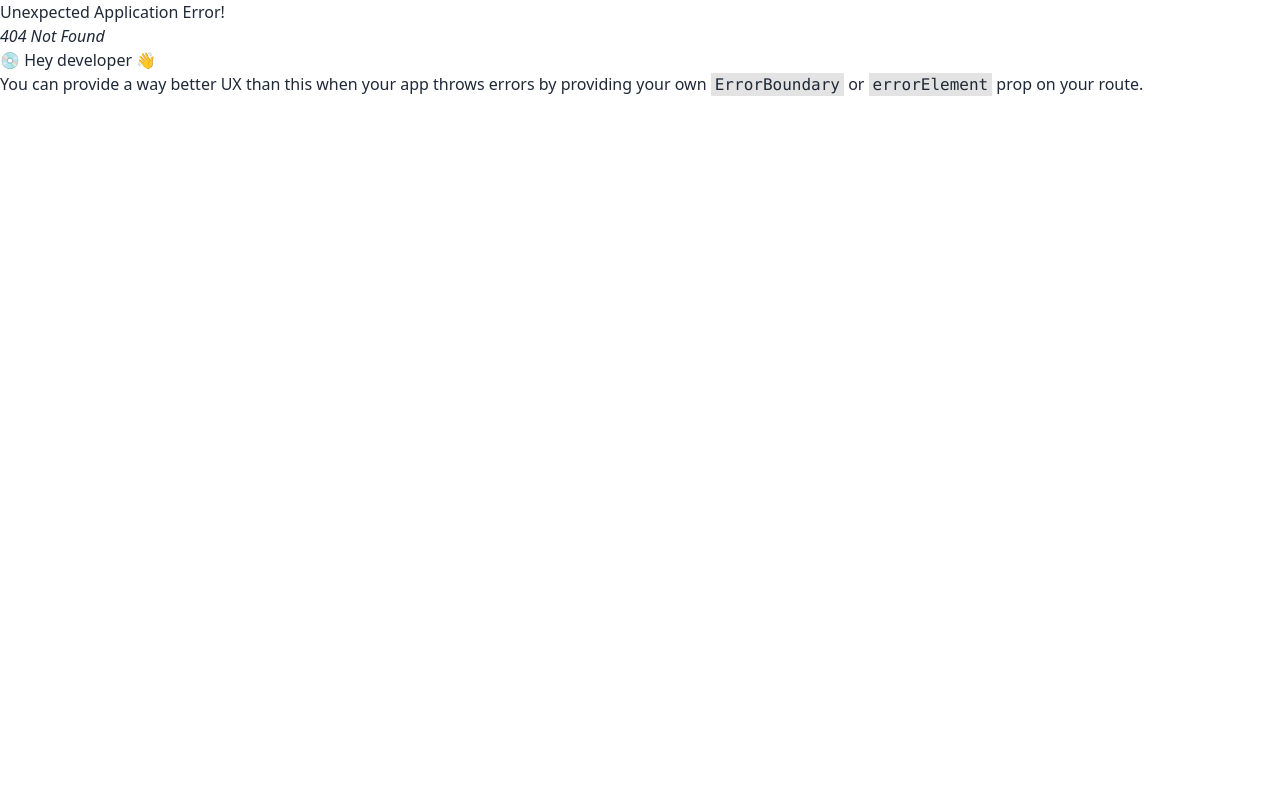
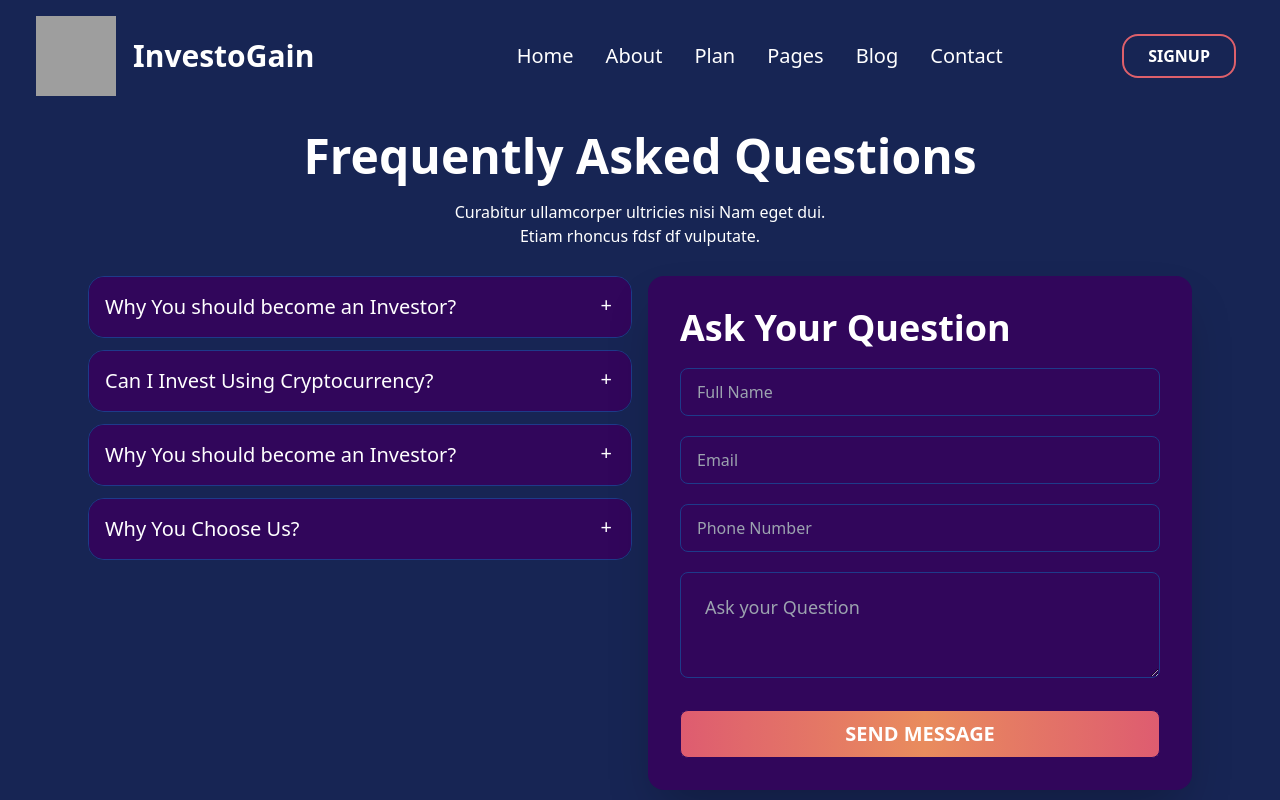
Before and after one commit to sarker-badhon/InvestoGain-project, a React (Vite) app: page /faq in a window 1280 px wide. Before the commit this address had no page. Shown: the top 800 px of the page. Built offline with nearby package versions, Linux system fonts and the light colour scheme; grey boxes are pictures that could not be loaded.

Commit message:
contact section

```diff
--- a/src/components/Shared/Navbar.jsx
+++ b/src/components/Shared/Navbar.jsx
@@ -41,12 +41,16 @@ const Navbar = () => {
                                         <li className='hover:bg-[#DE606B]  rounded '><a className='hover:text-white'>FAQ</a></li>
                                     </ul>
                                 </li>
+                                <Link to="/blogPost">
                                     <li className="group">
-                                    <a className="hover:text-[#e98c5d] font-bold">Blog</a>
+                                        <a className="hover:text-[#e98c5d] ">Blog</a>
                                     </li>
+                                </Link>
+                                <Link to="/contacts">
                                     <li className="group">
-                                    <a className="hover:text-[#e98c5d] font-bold">Contact</a>
+                                        <a className="hover:text-[#e98c5d] ">Contact</a>
                                     </li>
+                                </Link>
                             </ul>
                         </div>
                         <img className='h-20 w-20' src="https://i.ibb.co/k32VpTB/banner-img.png" alt="" />
@@ -74,24 +78,37 @@ const Navbar = () => {
                                 <a className="hover:text-[#e98c5d] ">Pages</a>
                                 <ul className="dropdown-content absolute hidden group-hover:block mt-9 py-4 bg-white text-black shadow-lg rounded-md w-44 pr-2 ">
                                     <li className='hover:bg-[#DE606B] rounded   '><a className='hover:text-white'>Dashboard</a></li>
-                                    <li className='hover:bg-[#DE606B] rounded  '><a className='hover:text-white'>Blog Post</a></li>
+                                    <Link to="/blogPost">
+                                        <li className="group">
+                                            <a className="hover:text-[#e98c5d] ">Blog</a>
+                                        </li>
+                                    </Link>
                                     <li className='hover:bg-[#DE606B]  rounded '><a className='hover:text-white'>Blog Details</a></li>
                                     <li className='hover:bg-[#DE606B]  rounded '><a className='hover:text-white'>Create Account</a></li>
                                     <li className='hover:bg-[#DE606B]  rounded '><a className='hover:text-white'>Privacy Policy</a></li>
                                     <li className='hover:bg-[#DE606B]  rounded '><a className='hover:text-white'>Investor</a></li>
+                                    <Link to="/faq">
                                         <li className='hover:bg-[#DE606B]  rounded '><a className='hover:text-white'>FAQ</a></li>
+                                    </Link>
                                 </ul>
                             </li>
+                            <Link to="/blogPost">
                                 <li className="group">
                                     <a className="hover:text-[#e98c5d] ">Blog</a>
                                 </li>
+                            </Link>
+                            <Link to="/contacts">
                                 <li className="group">
                                     <a className="hover:text-[#e98c5d] ">Contact</a>
                                 </li>
+                            </Link>
                         </ul>
                     </div>
                     <div className="navbar-end">
+                        <Link to="/SignUp">
                             <button className="text-white uppercase font-bold border-2 hover:bg-[#DE606B] border-[#DE606B] px-6 py-2 rounded-2xl mr-2 lg:mr-4">SignUp</button>
+                        </Link>
+
                         {/* <button style={{ backgroundImage: "linear-gradient(to right, #de5c70 0%, #e98c5d 51%, #de5c70 100%)" }} className="text-white uppercase font-bold px-6 py-2.5 rounded-2xl lg:px-8 lg:py-2.5">Login</button> */}
                     </div>
                 </div>
--- a/src/components/pages/Home/BlogPost/BlogPost.jsx
+++ b/src/components/pages/Home/BlogPost/BlogPost.jsx
@@ -3,7 +3,7 @@ import React from 'react';
 const BlogPost = () => {
     return (
         <>
-        <div className='text-center pt-10 '>
+        <div className='text-center pt-10 bg-black bg-opacity-40 rounded-lg text-white h-[360px] md:h-[300px] mb-5 '>
             <h1 className='text-4xl md:text-5xl font-bold text-white pb-3'>Our Latest Blog Post</h1>
             <div>
             <p className='text-white '>Curabitur ullamcorper ultricies nisi Nam eget dui.</p>
@@ -11,7 +11,7 @@ const BlogPost = () => {
             </div>
         </div>
 
-            <div className='grid grid-cols-1 md:grid-cols-2 lg:grid-cols-3 gap-4 md:mx-20 md:py-20 px-2 pt-8 pb-10'>
+            <div className='grid grid-cols-1 md:grid-cols-2 lg:grid-cols-3 gap-4 md:mx-20 md:py-20 px-2 pt-5 pb-10'>
                 <div className='bg-gray-500 w-[360px] rounded overflow-hidden shadow-md hover:shadow-lg hover:shadow-blue-400 transition duration-300 ease-in-out'>
                     <img src="https://i.ibb.co/dbwqxW3/post-2.png" alt="" />
                     <div className='py-8 px-3'>
--- /dev/null
+++ b/src/components/pages/Home/Contacts/Contacts.jsx
@@ -0,0 +1,71 @@
+import React from 'react';
+
+const Contacts = () => {
+    return (
+        <div>
+            <div className='bg-black bg-opacity-40 rounded-lg text-white h-[360px] md:h-[300px] mb-8 md:mb-5'>
+
+                {/* -------------------START-Plans-------------- */}
+                <div className="grid grid-cols-1 md:grid-cols-2  md:pl-36 justify-center items-center gap-4 px-3">
+                    <div className="text-center mx-4 ">
+                        <h1 className='text-xl md:text-4xl lg:text-5xl font-bold text-center py-6 md:py-10'>
+                            Contact with Us
+                        </h1>
+                        <p className='text-sm md:text-base lg:text-lg text-center'>
+                            To make a solid investment, you have to know where you are investing. Find a plan which is best for you.
+                        </p>
+
+                    </div>
+                    <div>
+                        <img className='h-72 mt-3' src="https://i.ibb.co/1Gts30b/choose-img.png" alt="" />
+                    </div>
+                </div>
+                {/* ----------------END- Plans--------------------- */}
+            </div>
+            <div className='grid grid-cols-1 lg:grid-cols-2 gap-4 lg:mx-24 mx-5 py-16'>
+
+
+                <div className="space-y-5">
+                    {[
+                        { title: 'Office Address', content: '28 Benin, south of Niger #5 San Francisco, United States of America' },
+                        { title: 'Email Address', content: 'sarkerbadhon01@gmail.com, investogain02@gmail.com' },
+                        { title: 'Phone Number', content: '+8801874081396, +8801874081396' }
+                    ].map((info, index) => (
+                        <div key={index} className='bg-[#31065B] w-full lg:w-[500px]'>
+                            <div className='flex gap-6 md:gap-16 px-3 justify-center items-center py-8'>
+                                <h1 className='text-white font-bold'>icon</h1>
+                                <div>
+                                    <h1 className='text-2xl font-bold text-white mb-2'>{info.title}</h1>
+                                    <p className='text-white w-52'>{info.content}</p>
+                                </div>
+                            </div>
+                        </div>
+                    ))}
+                </div>
+
+                <div className="card w-full shadow-2xl bg-[#31065B] ">
+                    <div className="card-body">
+                        <h1 className='text-white text-4xl font-bold'>Ask Your Question</h1>
+                        <div className="form-control my-3">
+                            <input type="text" placeholder="Full Name" className="input w-full bg-[#31065B] border border-blue-900 text-white" />
+                        </div>
+                        <div className="form-control">
+                            <input type="email" placeholder="Email" className="input w-full bg-[#31065B] border border-blue-900 text-white" />
+                        </div>
+                        <div className="form-control py-3">
+                            <input type="text" placeholder="Phone Number" className="input w-full bg-[#31065B] border border-blue-900 text-white" />
+                        </div>
+                        <textarea placeholder="Ask your Question" className="textarea w-full bg-[#31065B] border border-blue-900 text-white textarea-lg"></textarea>
+                        <div className="form-control mt-6">
+                            <button
+                                style={{ backgroundImage: " linear-gradient(to right, #de5c70 0%, #e98c5d 51%, #de5c70 100%)" }}
+                                className="btn border-[#31065B] text-xl text-white uppercase font-bold">Send Message</button>
+                        </div>
+                    </div>
+                </div>
+            </div>
+        </div>
+    );
+};
+
+export default Contacts;
--- a/src/components/pages/Home/FAQ/FAQ.jsx
+++ b/src/components/pages/Home/FAQ/FAQ.jsx
@@ -2,7 +2,7 @@ import React from 'react';
 
 const FAQ = () => {
     return (
-        <div className='py-20 px-2 md:mx-20'>
+        <div className='pb-20 px-2 md:mx-20'>
 
                 <div className='text-center mb-7'>
                     <h1 className='text-white font-bold text-4xl  lg:text-5xl py-5 px-2'>Frequently Asked Questions</h1>
@@ -15,7 +15,7 @@ const FAQ = () => {
                     <div className=''>
 
                         <div tabIndex={0} className="collapse collapse-plus border border-blue-900 mb-3">
-                            <div className="collapse-title text-xl text-white bg-blue-950 font-medium">
+                            <div className="collapse-title text-xl text-white bg-[#31065B] font-medium">
                                 Why You should become an Investor?
                             </div>
                             <div className="collapse-content ">
@@ -23,7 +23,7 @@ const FAQ = () => {
                             </div>
                         </div>
                         <div tabIndex={0} className="collapse collapse-plus border border-blue-900 mb-3">
-                            <div className="collapse-title text-xl text-white bg-blue-950 font-medium">
+                            <div className="collapse-title text-xl text-white bg-[#31065B] font-medium">
                                 Can I Invest Using Cryptocurrency?
                             </div>
                             <div className="collapse-content ">
@@ -31,7 +31,7 @@ const FAQ = () => {
                             </div>
                         </div>
                         <div tabIndex={0} className="collapse collapse-plus border border-blue-900 mb-3">
-                            <div className="collapse-title text-xl text-white bg-blue-950 font-medium">
+                            <div className="collapse-title text-xl text-white bg-[#31065B] font-medium">
                                 Why You should become an Investor?
                             </div>
                             <div className="collapse-content ">
@@ -39,7 +39,7 @@ const FAQ = () => {
                             </div>
                         </div>
                         <div tabIndex={0} className="collapse collapse-plus border border-blue-900 mb-3">
-                            <div className="collapse-title text-xl text-white bg-blue-950 font-medium">
+                            <div className="collapse-title text-xl text-white bg-[#31065B] font-medium">
                                 Why You Choose Us?
                             </div>
                             <div className="collapse-content ">
@@ -50,21 +50,23 @@ const FAQ = () => {
                     </div>
                 {/* ------------------ */}
 
-                <div className="card w-full shadow-2xl bg-blue-950">
+                <div className="card w-full shadow-2xl bg-[#31065B]">
                     <div className="card-body">
                         <h1 className='text-white text-4xl font-bold'>Ask Your Question</h1>
                         <div className="form-control my-3">
-                            <input type="text" placeholder="Full Name" className="input w-full bg-blue-950 border border-blue-900 text-white" />
+                            <input type="text" placeholder="Full Name" className="input w-full bg-[#31065B] border border-blue-900 text-white" />
                         </div>
                         <div className="form-control">
-                            <input type="email" placeholder="Email" className="input w-full bg-blue-950 border border-blue-900 text-white" />
+                            <input type="email" placeholder="Email" className="input w-full bg-[#31065B] border border-blue-900 text-white" />
                         </div>
                         <div className="form-control py-3">
-                            <input type="text" placeholder="Phone Number" className="input w-full bg-blue-950 border border-blue-900 text-white" />
+                            <input type="text" placeholder="Phone Number" className="input w-full bg-[#31065B] border border-blue-900 text-white" />
                         </div>
-                        <textarea placeholder="Ask your Question" className="textarea w-full bg-blue-950 border border-blue-900 text-white textarea-lg"></textarea>
+                        <textarea placeholder="Ask your Question" className="textarea w-full bg-[#31065B] border border-blue-900 text-white textarea-lg"></textarea>
                         <div className="form-control mt-6">
-                            <button className="btn bg-[#DE606B] hover:bg-[#b93540] text-xl text-white uppercase font-bold">Send Request</button>
+                            <button
+                            style={{ backgroundImage: " linear-gradient(to right, #de5c70 0%, #e98c5d 51%, #de5c70 100%)" }}
+                            className="btn border-[#31065B] text-xl text-white uppercase font-bold">Send Message</button>
                         </div>
                     </div>
                 </div>
--- a/src/components/pages/Home/Home/Home.jsx
+++ b/src/components/pages/Home/Home/Home.jsx
@@ -19,7 +19,7 @@ const Home = () => {
             <Commission></Commission>
             <OurClient></OurClient>
             <FAQ></FAQ>
-            <BlogPost></BlogPost>
+            {/* <BlogPost></BlogPost> */}
         </div>
     );
 };
```
Also changed, not shown: src/main.jsx (+15 -0 lines). Lines whose indentation alone changed are shown as unchanged.
